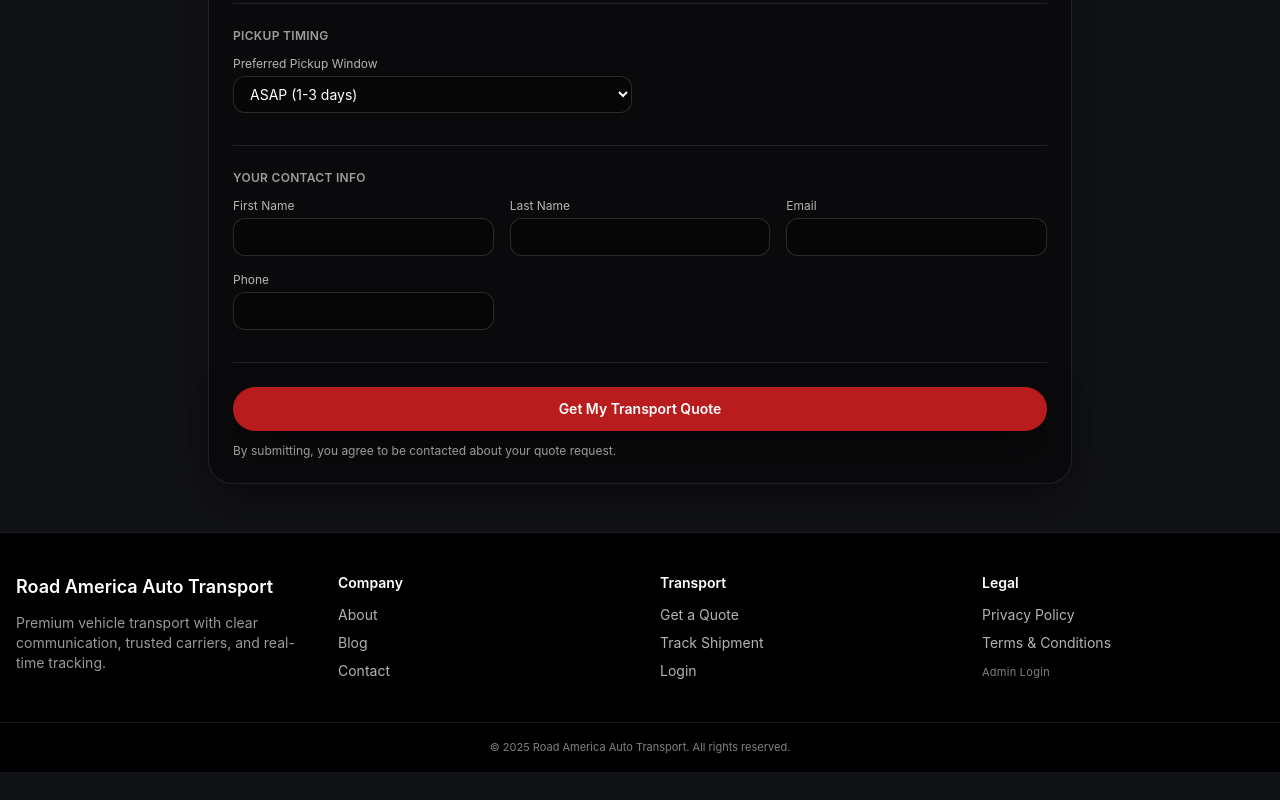
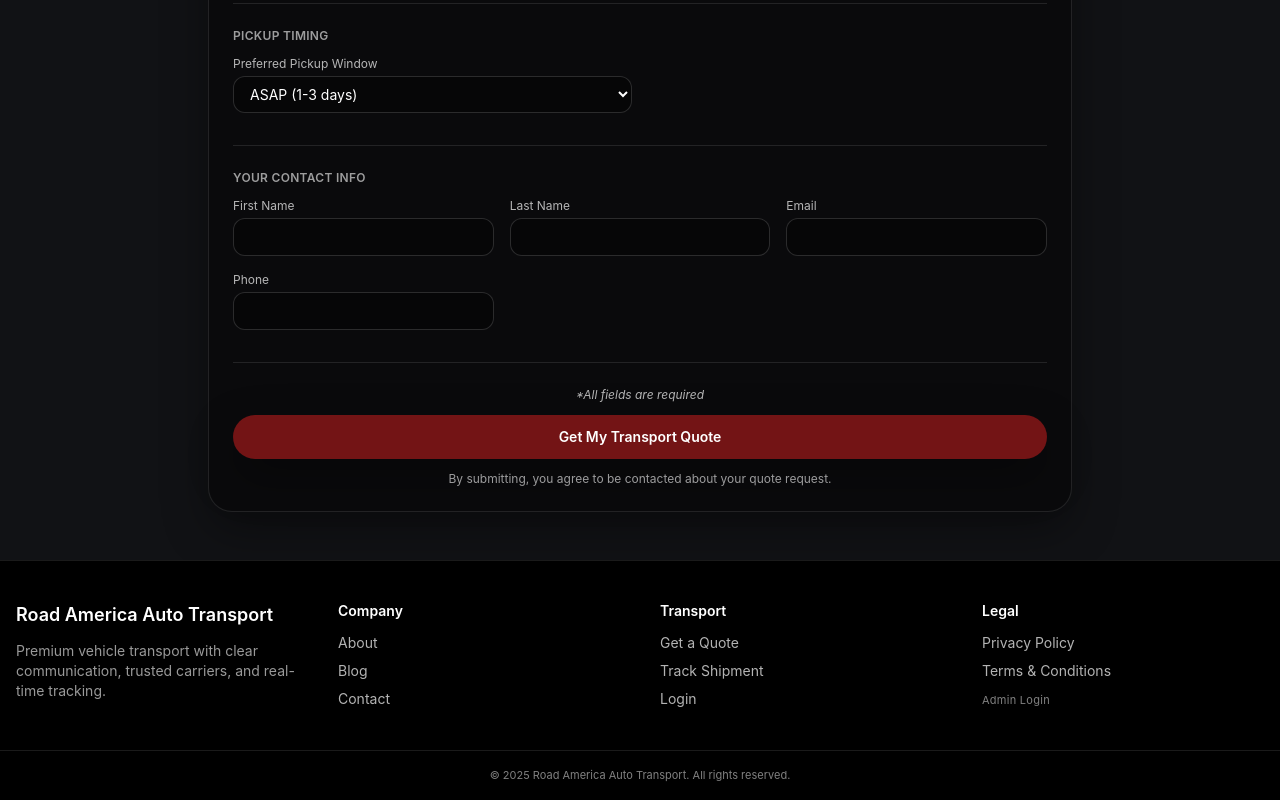
Before and after one commit to devcharles16/road-america-frontend, a React (Vite) app: page /quote in a window 1280 px wide. Shown: the part 667-1467 px from the top of the page. Before the commit the page ends 1439 px from the top, so only its background shows below. Built offline with nearby package versions, Linux system fonts and the light colour scheme.

Commit message:
make all fields required

```diff
--- a/src/pages/QuotePage.tsx
+++ b/src/pages/QuotePage.tsx
@@ -53,6 +53,7 @@
 const QuotePage = () => {
   const [form, setForm] = useState<QuoteFormState>(defaultForm);
   const [loading, setLoading] = useState(false);
+
   const [createdQuote, setCreatedQuote] = useState<QuoteCreated | null>(null);
   const [error, setError] = useState<string | null>(null);
 
@@ -60,7 +61,9 @@
     const { name, value } = e.target;
     setForm((prev) => ({ ...prev, [name]: value }));
   }
-
+const isFormValid = Object.values(form).every(
+  (value) => value !== "" && value !== null
+);
   async function handleSubmit(e: React.FormEvent) {
     e.preventDefault();
     setLoading(true);
@@ -237,6 +240,7 @@
                   value={form.vehicleYear}
                   onChange={handleChange}
                   className="mt-1 w-full rounded-xl border border-white/15 bg-black/40 px-3 py-2 text-sm text-white outline-none focus:border-brand-redSoft"
+                required
                 />
               </div>
 
@@ -248,7 +252,7 @@
                   value={form.vehicleMake}
                   onChange={handleChange}
                   className="mt-1 w-full rounded-xl border border-white/15 bg-black/40 px-3 py-2 text-sm text-white outline-none focus:border-brand-redSoft"
-                />
+                required/>
               </div>
 
               <div className="md:col-span-2">
@@ -259,6 +263,7 @@
                   value={form.vehicleModel}
                   onChange={handleChange}
                   className="mt-1 w-full rounded-xl border border-white/15 bg-black/40 px-3 py-2 text-sm text-white outline-none focus:border-brand-redSoft"
+                required
                 />
               </div>
             </div>
@@ -275,6 +280,7 @@
                     value={form.vin}
                     onChange={handleChange}
                     className="mt-1 w-full rounded-xl border border-white/15 bg-black/40 px-3 py-2 text-sm text-white outline-none focus:border-brand-redSoft"
+                 required
                  />
                 </div>
               )}
@@ -413,18 +419,26 @@
 
           {/* Submit */}
          <div className="flex flex-col gap-3 border-t border-white/10 pt-6 text-sm">
+           <p className="text-xs text-white/70 italic text-center">
+    *All fields are required
+  </p>
   <button
     type="submit"
-              disabled={loading}
-              className="inline-flex items-center justify-center rounded-full bg-brand-red px-8 py-3 text-sm font-semibold text-white shadow-soft-card hover:bg-brand-redSoft disabled:opacity-60"
+    disabled={loading || !isFormValid}
+    className={`inline-flex items-center justify-center rounded-full px-8 py-3 text-sm font-semibold text-white shadow-soft-card transition
+      ${
+        loading || !isFormValid
+          ? "bg-brand-red/60 cursor-not-allowed"
+          : "bg-brand-red hover:bg-brand-redSoft"
+      }
+    `}
   >
     {loading ? "Submitting..." : "Get My Transport Quote"}
   </button>
 
-            <p className="text-xs text-white/60">
+  <p className="text-xs text-white/60 text-center">
     By submitting, you agree to be contacted about your quote request.
   </p>
-
             {error && <p className="text-xs text-red-400">{error}</p>}
 
             {createdQuote && (
```
Lines whose indentation alone changed are shown as unchanged.
